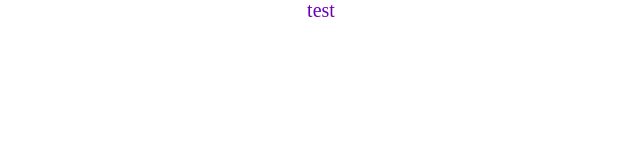
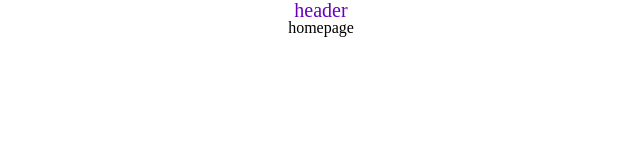
Before and after one commit to heejin-k/Wallet-Extension, a React (Create React App) app: page / in a window 1280 px wide. Shown: the top 160 px of the page, without its empty margins (319-959 px from the left). Built offline with nearby package versions, Linux system fonts and the light colour scheme.

Commit message:
Add : route setting

```diff
--- a/package.json
+++ b/package.json
@@ -8,6 +8,7 @@
     "@testing-library/user-event": "^13.5.0",
     "react": "^18.2.0",
     "react-dom": "^18.2.0",
+    "react-router-dom": "^6.15.0",
     "react-scripts": "5.0.1",
     "styled-components": "^6.0.7",
     "styled-reset": "^4.5.1",
--- a/src/App.js
+++ b/src/App.js
@@ -1,11 +1,13 @@
-import React from "react";
-import HomePage from 'pages/HomePage'
+import React from 'react';
 import './App.css';
+import Router from 'router/Router';
+import { Header } from 'components';
 
 function App() {
   return (
     <div className="App">
-      <HomePage/>
+        <Header></Header>
+        <Router />
     </div>
   );
 }
--- a/src/components/header/Header.jsx
+++ b/src/components/header/Header.jsx
@@ -4,7 +4,7 @@ import { HeaderWrap } from "./headerStyle";
 const Header = () => {
   return(
   <>
-    <HeaderWrap>test</HeaderWrap>
+    <HeaderWrap>header</HeaderWrap>
   </>
   )
 };
--- a/src/index.js
+++ b/src/index.js
@@ -1,13 +1,16 @@
 import React from 'react';
 import ReactDOM from 'react-dom/client';
 import App from './App';
-import 'style'
+import 'style';
 import GlobalStyle from 'style/Globalstyles';
+import { BrowserRouter } from 'react-router-dom';
 
 const root = ReactDOM.createRoot(document.getElementById('root'));
 root.render(
   <React.StrictMode>
-    <GlobalStyle/>
-    <App />
+    <BrowserRouter>
+      <GlobalStyle />
+      <App />
+    </BrowserRouter>
   </React.StrictMode>
 );
--- a/src/pages/HomePage.jsx
+++ b/src/pages/HomePage.jsx
@@ -1,9 +1,8 @@
 import React from "react";
-import { Header } from "components";
 
 export function HomePage() {
   return(
-    <Header />
+    <h2>homepage</h2>
   )
 }
 export default HomePage;
--- a/src/router/router.js
+++ b/src/router/router.js
@@ -0,0 +1,11 @@
+import React from 'react';
+import { Route, Routes } from 'react-router-dom';
+import HomePage from 'pages/HomePage';
+
+export default function Router() {
+  return (
+    <Routes>
+      <Route path="/" element={<HomePage/>} />
+    </Routes>
+  );
+}
```
Also changed, not shown: 1 other file (tests, documents, lock files or other folders).
